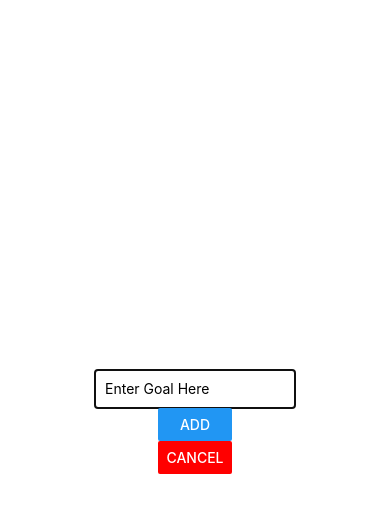
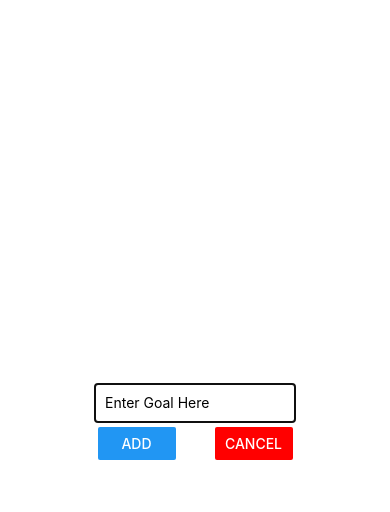
Before and after one commit to wheresronald0/reactNative-practice, a React Native app in the folder rn-concept-practice/: screen / in a window 390 px wide. Both pictures are taken after a click on the button "ADD NEW GOAL". Shown: the top 512 px of the page. Built offline with nearby package versions, Linux system fonts and the light colour scheme.

Commit message:
added basic styling to buttons

```diff
--- a/rn-concept-practice/Components/GoalInput.js
+++ b/rn-concept-practice/Components/GoalInput.js
@@ -23,8 +23,12 @@ const GoalInput = (props) => {
           value={enteredGoal}
         />
         <View style={styles.inputButtons}>
-          <Button title="Add" onPress={addGoalHandle} />
-          <Button title="Cancel" color="red" onPress={props.onCancel} />
+          <View style={styles.buttons}>
+            <Button title="Add" onPress={addGoalHandle} />
+          </View>
+          <View style={styles.buttons}>
+            <Button title="Cancel" color="red" onPress={props.onCancel} />
+          </View>
         </View>
       </View>
     </Modal>
@@ -43,6 +47,14 @@ const styles = StyleSheet.create({
     borderBottomWidth: 1,
     padding: 10,
   },
-  inputButtons: {},
+  inputButtons: {
+    flexDirection: "row",
+    justifyContent: "space-between",
+    width: "50%",
+    marginTop: 5,
+  },
+  buttons: {
+    width: "40%",
+  },
 });
 export default GoalInput;
```
